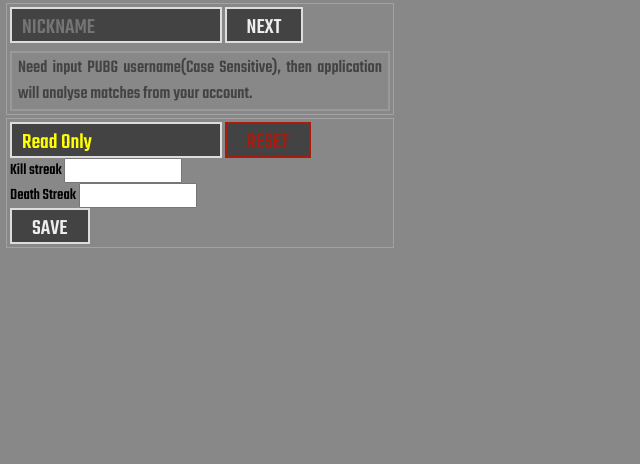
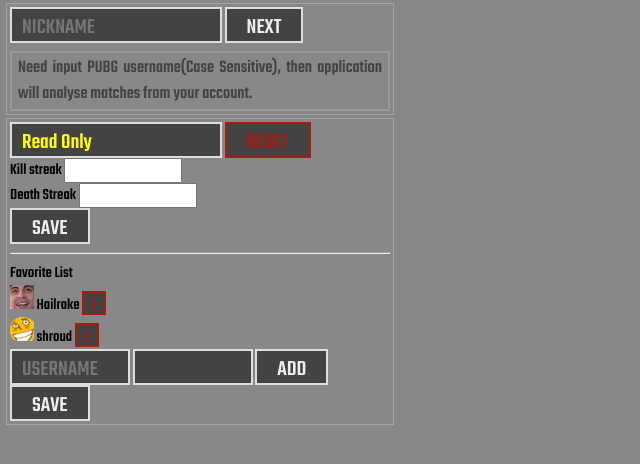
Before and after one commit to FallInMyHand/pubg_overflow, a browser extension: page src/windows/settings.html in a window 1280 px wide. Shown: the whole page, without its empty margins (0-640 px from the left). Drawn offline with Linux system fonts and the light colour scheme.

Commit message:
demo settings

```diff
--- /dev/null
+++ b/dev/features.js
@@ -0,0 +1,20 @@
+const FEATURE_PHASE = 'phase',
+    FEATURE_KILL = 'kill'
+
+if (info.feature === FEATURE_PHASE) {
+    info.info.game_info.phase === 'freefly'
+    info.info.game_info.phase === 'landed'
+
+}
+if (info.feature === FEATURE_KILL) {
+    info.info.match_info.total_damage_dealt === '2'
+    info.info.match_info.kills === '1'
+    info.info.match_info.headshots === '1'
+    info.info.match_info.max_kill_distance === "42815.101563"
+}
+
+
+// events
+name === 'knockout'
+name === 'kill'
+name === 'headshot'
--- a/src/app/controller/background.js
+++ b/src/app/controller/background.js
@@ -120,6 +120,7 @@
                 } else {
                     //console.log('info update', info);
                 }
+                if (info.feature !== FEATURE_ROSTER)
                 console.log('all info', info);
             });
             attachOverwolfEvents();
--- a/src/less/settings.less
+++ b/src/less/settings.less
@@ -80,3 +80,28 @@
     color: #434343;
     margin-top: 8px;
 }
+
+.favorite-list {
+    img {
+        width: 24px;
+        height: 24px;
+    }
+
+    span {
+        width: 120px;
+        overflow: hidden;
+    }
+
+    button {
+        width: 24px;
+        height: 24px;
+        padding: 3px 5px;
+        font-size: 14px;
+    }
+}
+
+.favorite-add {
+    input {
+        width: 120px;
+    }
+}
--- a/src/windows/settings.html
+++ b/src/windows/settings.html
@@ -43,7 +43,28 @@
                     <label for="ds">Death Streak</label> <input id="ds" type="number" step="1" min="2">
                 </div>
                 <div class="form-row">
+
+                </div>
+                <div class="form-row">
                     <button>Save</button>
+                </div>
+                <hr>
+                <div class="form-row">
+                    Favorite List
+                </div>
+                <div>
+                    <div class="form-row">
+                        <div class="favorite-list">
+                            <div><img src="../images/players/shroud.jpg"> <span>Hailrake</span> <button class="reset">x</button></div>
+                            <div><img src="../images/players/roflanEbalo.png"> <span>shroud</span> <button class="reset">x</button></div>
+                        </div>
+                    </div>
+                    <div class="form-row favorite-add"><div>
+                        <input type="text" placeholder="username"> <input type="text"> <button>Add</button>
+                    </div>
+                    <div class="form-row">
+                        <button>Save</button>
+                    </div>
                 </div>
             </div>
         </div>
```
Also changed, not shown: src/css/settings.css.
